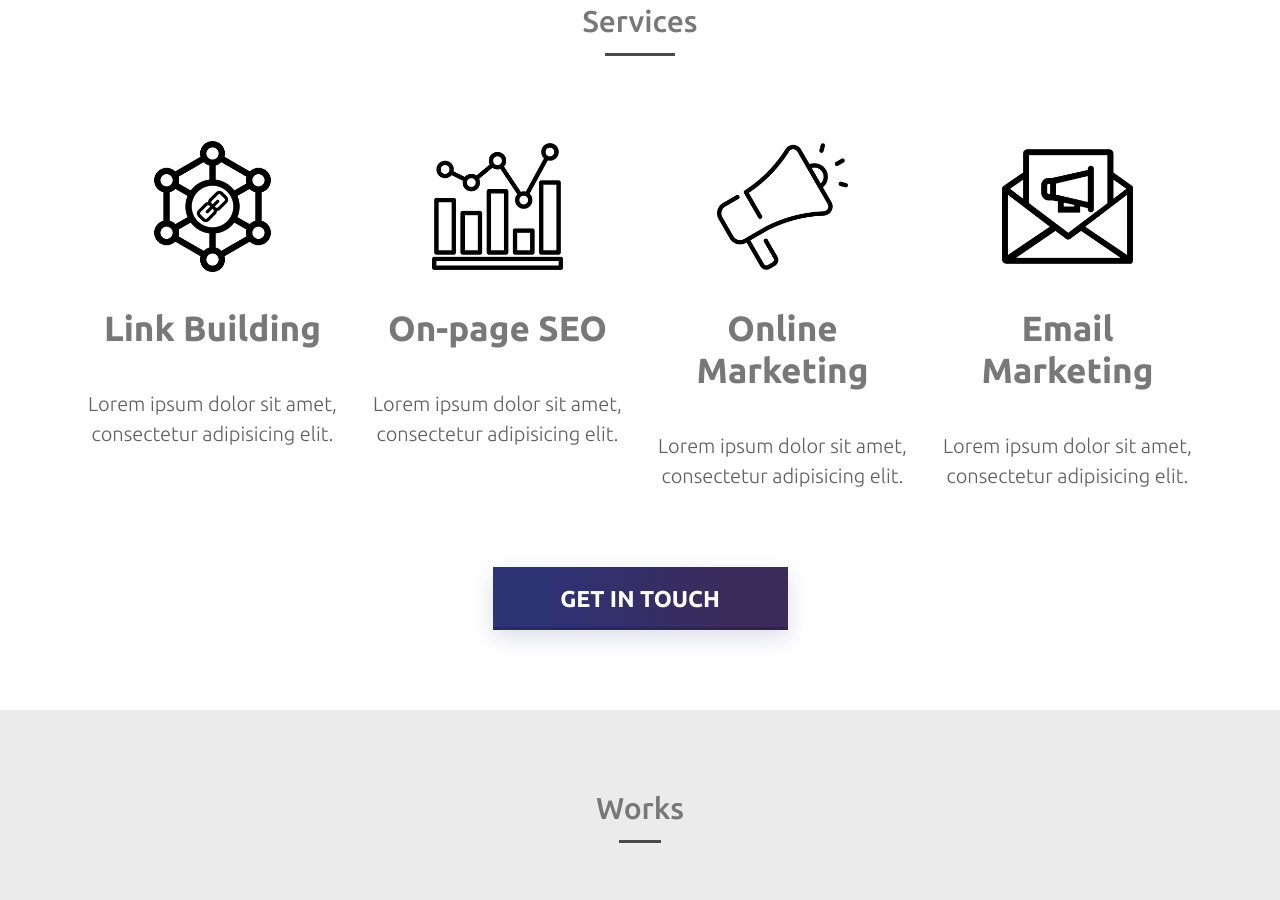
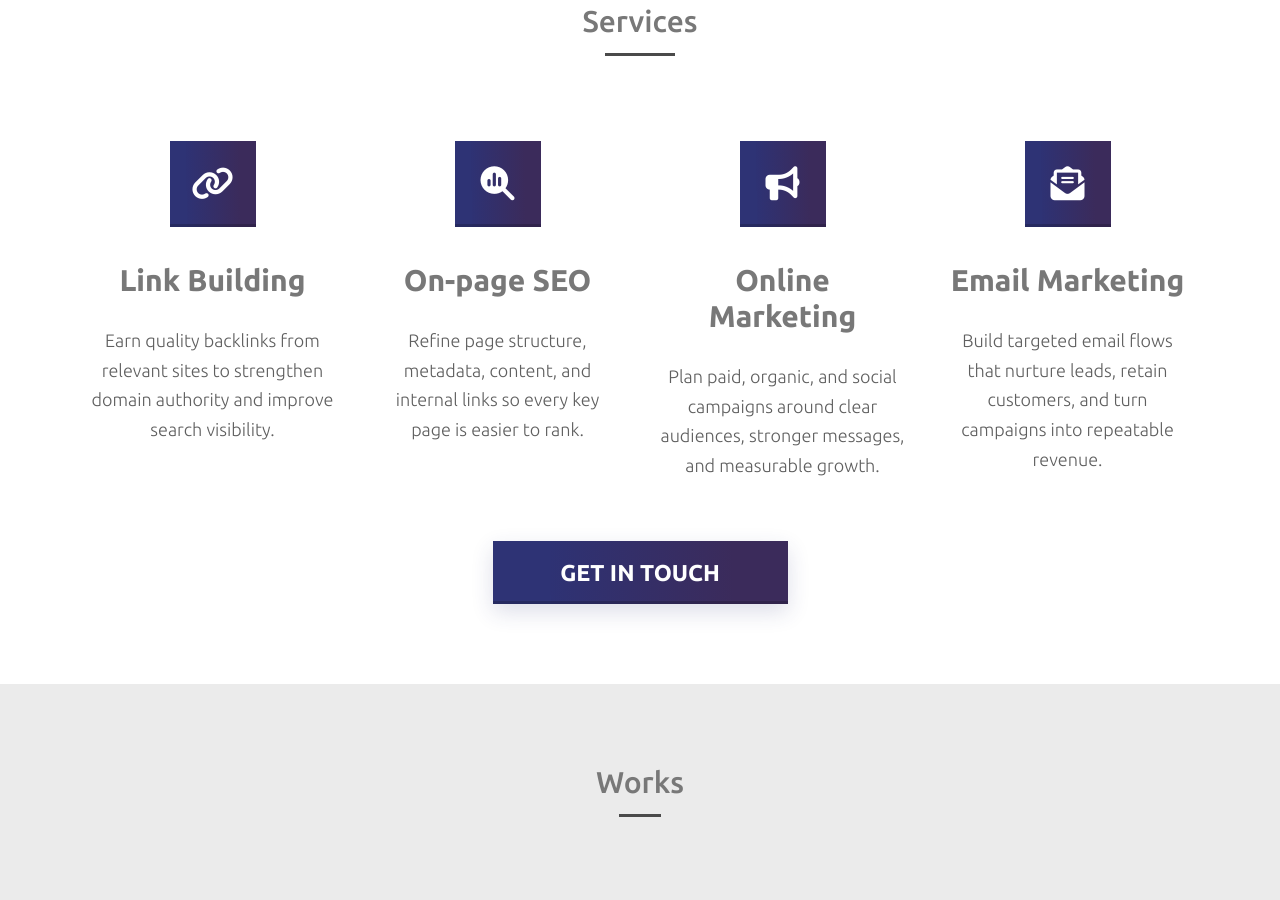
Before and after one commit to ewacuna/kara, a website built with Vite: page index.html in a window 1280 px wide. Shown: the part 877-1777 px from the top of the page. Built offline with nearby package versions, Linux system fonts and the light colour scheme.

Commit message:
style: Replace service images with icon elements

```diff
--- a/index.html
+++ b/index.html
@@ -105,57 +105,53 @@
         </div>
 
         <div class="col-12 col-md-6 col-lg-3 mt-5 mt-lg-0">
-          <div class="text-center">
-            <img
-              src="src/images/service-1.png"
-              alt="Services"
-              class="img-fluid service-img"
-            />
+          <div class="service-item text-center">
+            <div class="service-icon" aria-hidden="true">
+              <i class="fas fa-link"></i>
+            </div>
             <h3 class="service-subtitle">Link Building</h3>
             <p class="service-info text-center">
-              Lorem ipsum dolor sit amet, consectetur adipisicing elit.
+              Earn quality backlinks from relevant sites to strengthen domain
+              authority and improve search visibility.
             </p>
           </div>
         </div>
 
         <div class="col-12 col-md-6 col-lg-3 mt-5 mt-lg-0">
-          <div class="text-center">
-            <img
-              src="src/images/service-2.png"
-              alt="Services"
-              class="img-fluid service-img"
-            />
+          <div class="service-item text-center">
+            <div class="service-icon" aria-hidden="true">
+              <i class="fas fa-magnifying-glass-chart"></i>
+            </div>
             <h3 class="service-subtitle">On-page SEO</h3>
             <p class="service-info text-center">
-              Lorem ipsum dolor sit amet, consectetur adipisicing elit.
+              Refine page structure, metadata, content, and internal links so
+              every key page is easier to rank.
             </p>
           </div>
         </div>
 
         <div class="col-12 col-md-6 col-lg-3 mt-5 mt-lg-0">
-          <div class="text-center">
-            <img
-              src="src/images/service-3.png"
-              alt="Services"
-              class="img-fluid service-img"
-            />
+          <div class="service-item text-center">
+            <div class="service-icon" aria-hidden="true">
+              <i class="fas fa-bullhorn"></i>
+            </div>
             <h3 class="service-subtitle">Online Marketing</h3>
             <p class="service-info text-center">
-              Lorem ipsum dolor sit amet, consectetur adipisicing elit.
+              Plan paid, organic, and social campaigns around clear audiences,
+              stronger messages, and measurable growth.
             </p>
           </div>
         </div>
 
         <div class="col-12 col-md-6 col-lg-3 mt-5 mt-lg-0">
-          <div class="text-center">
-            <img
-              src="src/images/service-4.png"
-              alt="Services"
-              class="img-fluid service-img"
-            />
+          <div class="service-item text-center">
+            <div class="service-icon" aria-hidden="true">
+              <i class="fas fa-envelope-open-text"></i>
+            </div>
             <h3 class="service-subtitle">Email Marketing</h3>
             <p class="service-info text-center">
-              Lorem ipsum dolor sit amet, consectetur adipisicing elit.
+              Build targeted email flows that nurture leads, retain customers,
+              and turn campaigns into repeatable revenue.
             </p>
           </div>
         </div>
--- a/src/styles.scss
+++ b/src/styles.scss
@@ -140,22 +140,49 @@ header {
 
 /** Services **/
 
+.service-item {
+  padding: 0 8px;
+  transition:
+    filter 300ms ease,
+    transform 300ms ease;
+
+  &:hover {
+    filter: drop-shadow(0 12px 18px rgb(0 0 0 / 12%));
+    transform: translateY(-8px);
+  }
+}
+
+.service-icon {
+  align-items: center;
+  background: linear-gradient(
+    89.26359094454074deg,
+    rgba(46, 51, 117, 1) 19.477393617021278%,
+    rgba(46, 50, 116, 1) 19.477393617021278%,
+    rgba(59, 43, 91, 1) 81.55186170212765%
+  );
+  box-shadow: inset 0 -3px 0 rgb(0 0 0 / 18%);
+  color: #fff;
+  display: inline-flex;
+  font-size: 34px;
+  height: 86px;
+  justify-content: center;
+  width: 86px;
+}
+
 .service-subtitle {
   color: #787878;
-  font-size: 35px;
+  font-size: 30px;
   font-weight: 700;
   margin-top: 35px;
 }
 
-.service-img {
-  max-width: 50% !important;
-}
-
 .service-info {
   color: #5f5f5f;
-  font-size: 20px;
+  font-size: 18px;
   font-weight: 300;
-  margin-top: 40px;
+  line-height: 1.65;
+  margin: 28px auto 0;
+  max-width: 280px;
 }
 
 #services.section-visible {
@@ -177,17 +204,6 @@ header {
 
   .col-md-6:nth-of-type(5) {
     animation-delay: 420ms;
-  }
-}
-
-#services .text-center:has(.service-img) {
-  transition:
-    transform 300ms ease,
-    filter 300ms ease;
-
-  &:hover {
-    filter: drop-shadow(0 12px 18px rgb(0 0 0 / 12%));
-    transform: translateY(-8px);
   }
 }
 
@@ -904,7 +920,7 @@ header {
     transform: none;
   }
 
-  #services .text-center:has(.service-img),
+  .service-item,
   #work .card,
   #work .card img,
   .brand-item img,
@@ -991,7 +1007,7 @@ header {
 
   /* Services */
   .service-subtitle {
-    font-size: 30px;
+    font-size: 28px;
   }
 
   /* Results */
@@ -1026,9 +1042,4 @@ header {
   .main-title {
     font-size: 2.7rem;
   }
-
-  /* Services */
-  .service-img {
-    max-width: 35% !important;
-  }
 }
```
Also changed, not shown: src/images/service-1.png (deleted), src/images/service-2.png (deleted), src/images/service-3.png (deleted), src/images/service-4.png (deleted).
